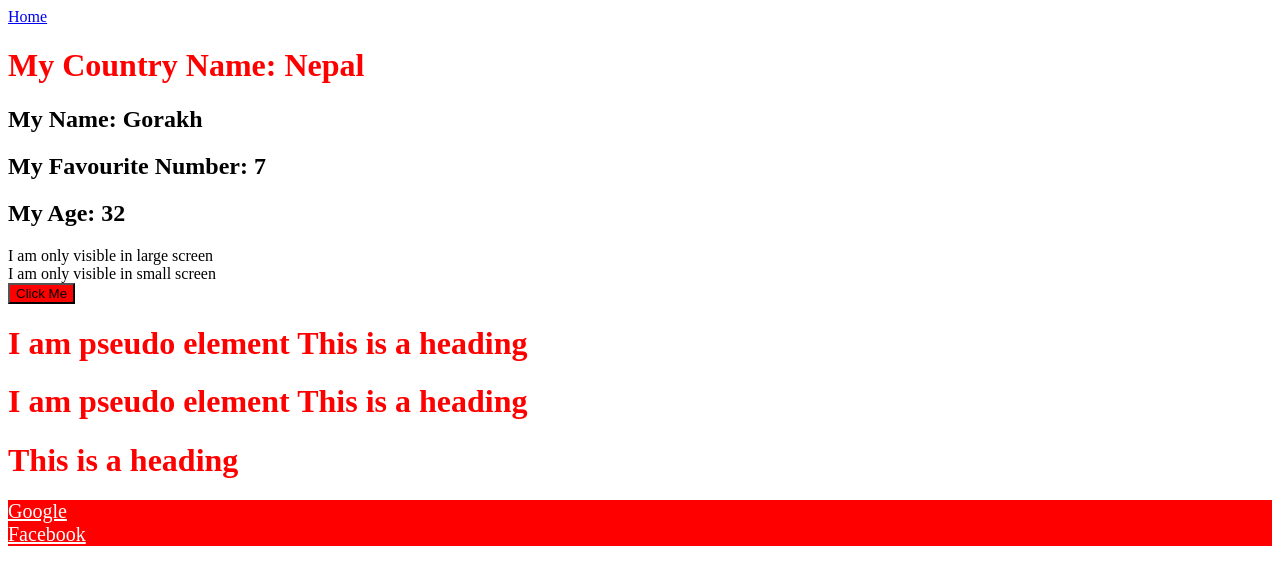
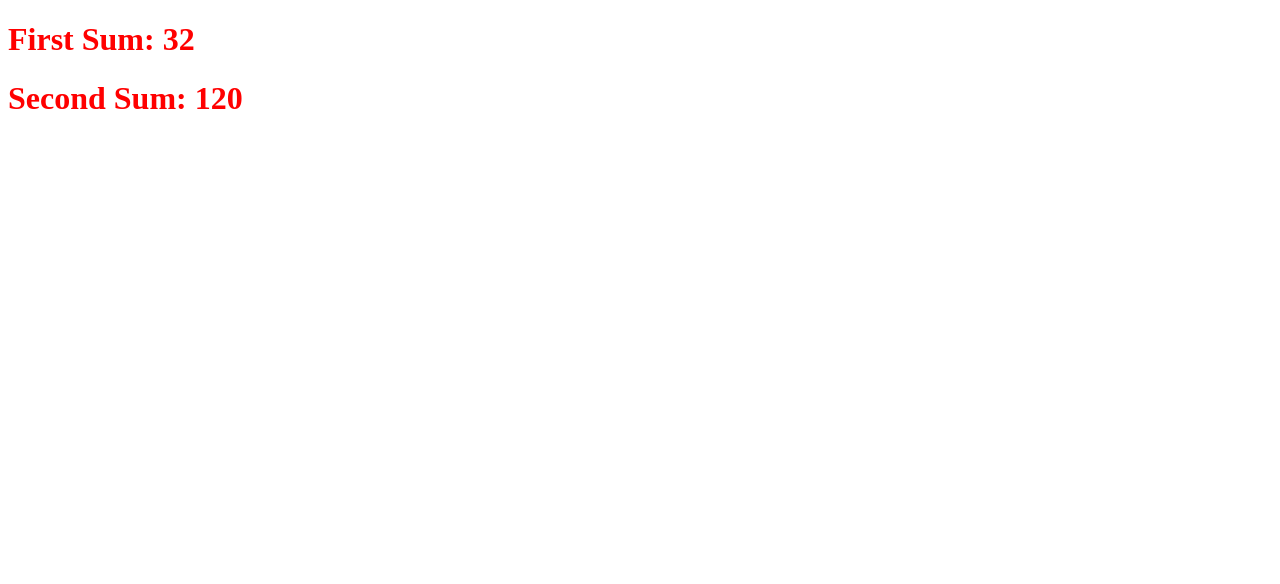
Before and after one commit to shahisachin917/Assignment1, a React (Create React App) app in the folder create-react-app/: page / in a window 1280 px wide. Shown: the top 584 px of the page. Built offline with nearby package versions, Linux system fonts and the light colour scheme.

Commit message:
function in javascript

```diff
--- a/create-react-app/src/App.js
+++ b/create-react-app/src/App.js
@@ -1,38 +1,38 @@
 import React from "react";
 import "./App.css";
 
-function App() {
-  const myCountry = "Nepal";
-  const myName = "Gorakh";
-  const favNumber = 7;
-  // const age = 30;
-  let age = 30;
+const App = function () {
+  // Function Declaration
+  // function add(a, b) {
+  //   return a + b;
+  // }
 
-  age = 32;
+  // Function Expression
+  // const add = function (a, b) {
+  //   return a + b;
+  // };
+
+  // Arrow Function
+  // const add = (a, b) => {
+  //   return a + b;
+  // };
+  // const add = (a, b) => {
+  //   console.log(a);
+  //   console.log(b);
+  //   return a + b;
+  // };
+
+  const add = (a, b) => a + b;
+
+  const sum = add(5, 7);
+  const output = add(50, 70);
 
   return (
     <>
-      <a href="/">Home</a>
-      <h1>My Country Name: {myCountry}</h1>
-      <h2>My Name: {myName}</h2>
-      <h2>My Favourite Number: {favNumber}</h2>
-      <h2>My Age: {age}</h2>
-
-      <div className="large-screen">I am only visible in large screen</div>
-      <div className="small-screen">I am only visible in small screen</div>
-      <button className="clickButton">Click Me</button>
-
-      <h1 className="first">This is a heading</h1>
-      <h1 className="first">This is a heading</h1>
-      <h1>This is a heading</h1>
-
-      <nav>
-        <a href="https://google.com">Google</a>
-        <br />
-        <a href="https://facebook.com">Facebook</a>
-      </nav>
+      <h1>First Sum: {sum + 20}</h1>
+      <h1>Second Sum: {output}</h1>
     </>
   );
-}
+};
 
 export default App;
--- a/create-react-app/src/index.js
+++ b/create-react-app/src/index.js
@@ -6,7 +6,7 @@ import App from "./App";
 const root = ReactDOM.createRoot(document.getElementById("app"));
 
 root.render(
-  <React.StrictMode>
-    <App />
-  </React.StrictMode>
+  // <React.StrictMode>
+  <App />
+  // </React.StrictMode>
 );
```
